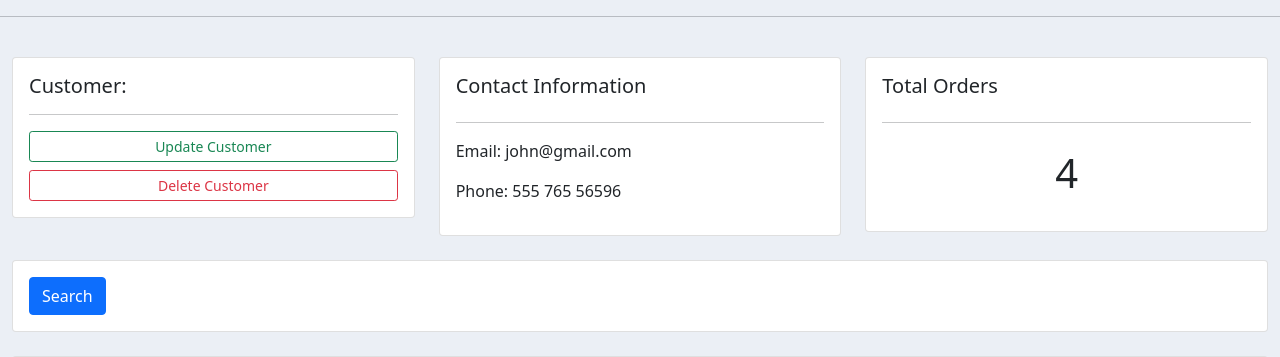
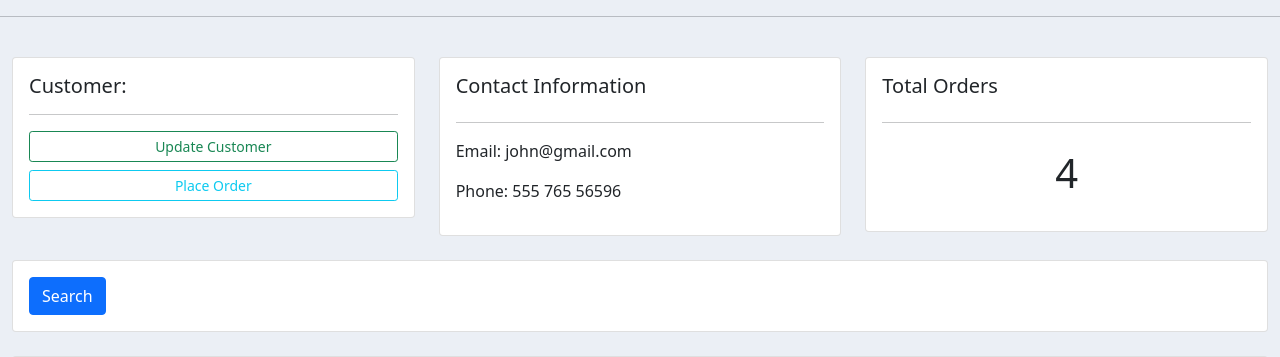
Before and after one commit to hans-huangGOAT/customer_management, a Django app: page /customer/1 in a window 1280 px wide. Shown: the part 86-443 px from the top of the page. Run offline with Django 3.2, Linux system fonts and the light colour scheme; data comes from the database, SQL or seed files in the repository; both versions use the stored data as it was after the commit; some libraries are stand-ins or nearby versions.

Commit message:
Inline formset

```diff
--- a/accounts/templates/accounts/customer.html
+++ b/accounts/templates/accounts/customer.html
@@ -11,7 +11,7 @@
                     <hr>
                     <div class="d-grid gap-2">
                         <a class="btn btn-outline-success btn-sm" href="">Update Customer</a>
-                        <a class="btn btn-outline-danger btn-sm" href="">Delete Customer</a>
+                        <a class="btn btn-outline-info btn-sm" href="{% url 'create_order' customer.pk %}">Place Order</a>
                     </div>
                 </div>
             </div>
--- a/accounts/templates/accounts/dashboard.html
+++ b/accounts/templates/accounts/dashboard.html
@@ -34,7 +34,7 @@
             <hr>
             <div class="card card-body">
                 <div class="d-grid gap-1">
-                    <a href="{% url 'create_order' %}" class="btn btn-primary btn-sm" type="button">Create Order</a>
+
                 </div>
                 <table class="table table-sm">
                     <tr>
--- a/accounts/urls.py
+++ b/accounts/urls.py
@@ -5,7 +5,7 @@ urlpatterns = [
     path('', views.home, name='home'),
     path('products/', views.products, name='products'),
     path('customer/<str:pk>', views.customer, name='customer'),
-    path('create_order/', views.create_order, name='create_order'),
-    path('update_order/<str:pk>', views.update_order, name='update_order'),
-    path('delete_order/<str:pk>', views.delete_order, name='delete_order'),
+    path('create_order/<str:pk>/', views.create_order, name='create_order'),
+    path('update_order/<str:pk>/', views.update_order, name='update_order'),
+    path('delete_order/<str:pk>/', views.delete_order, name='delete_order'),
 ]
--- a/accounts/views.py
+++ b/accounts/views.py
@@ -1,6 +1,7 @@
 from django.shortcuts import render, redirect
 from .models import *
 from .forms import *
+from django.forms import inlineformset_factory
 
 
 # Create your views here.
@@ -48,17 +49,20 @@ def customer(request, pk):
     return render(request, 'accounts/customer.html', context)
 
 
-def create_order(request):
-    form = OrderForm()
+def create_order(request, pk):
+    OrderFormSet = inlineformset_factory(Customer, Order, fields=('product', 'status'), extra=8)
+    customer = Customer.objects.get(pk=pk)
+    formset = OrderFormSet(queryset=Order.objects.none(), instance=customer)
+    # form = OrderForm(initial={'customer': customer})
 
     if request.method == 'POST':
-        form = OrderForm(request.POST)
-        if form.is_valid():
-            form.save()
+        formset = OrderFormSet(request.POST, instance=customer)
+        if formset.is_valid():
+            formset.save()
             return redirect('/')
 
     context = {
-        'form': form,
+        'formset': formset,
     }
 
     return render(request, 'accounts/order_form.html', context)
```
Also changed, not shown: accounts/templates/accounts/order_form.html (+5 -2 lines), db.sqlite3.
